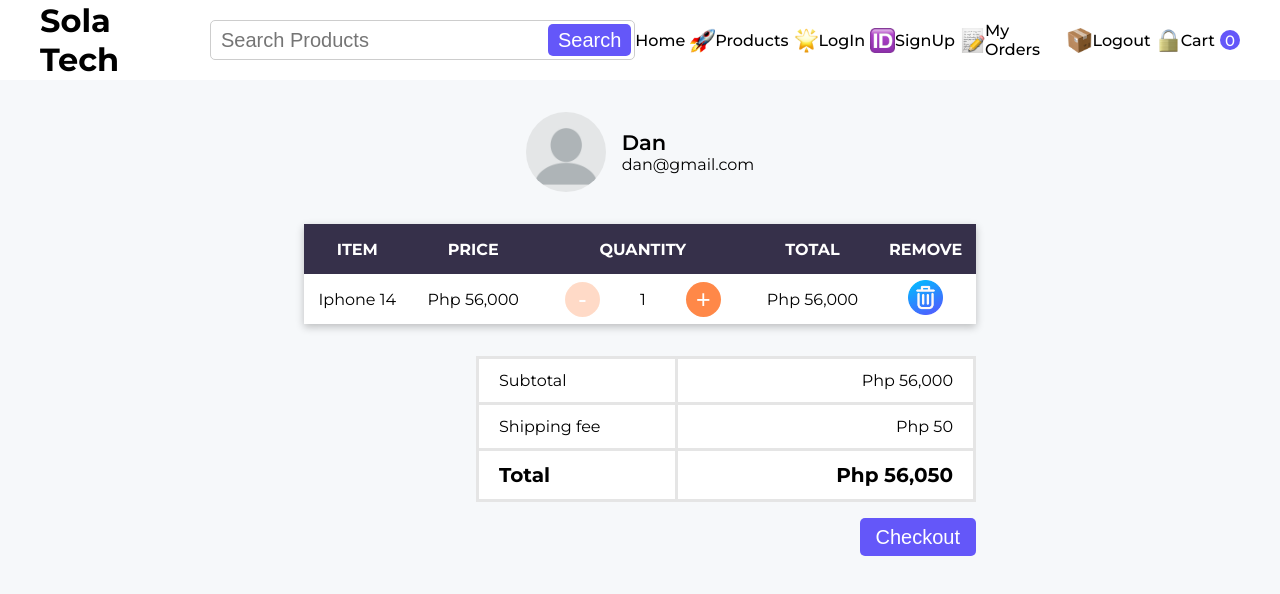
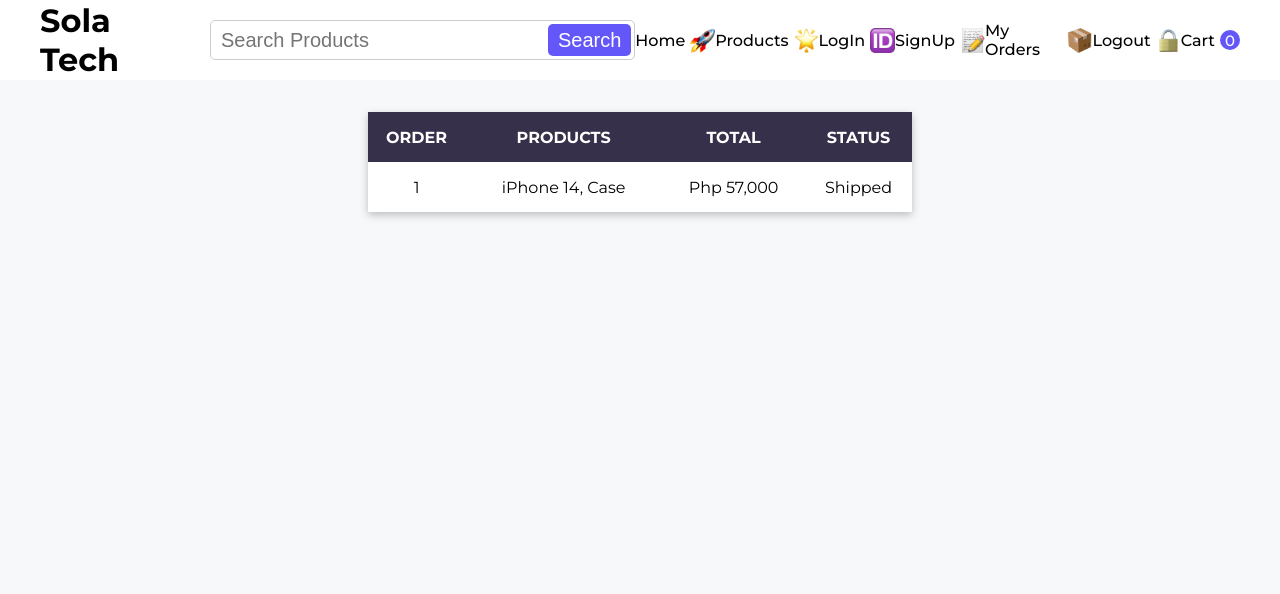
Before and after one commit to dtorres3rd/sola-tech-app, a React (Vite) app: page / in a window 1280 px wide. Shown: the top 594 px of the page. Built offline with nearby package versions, Linux system fonts and the light colour scheme.

Commit message:
added order page component

```diff
--- a/src/App.jsx
+++ b/src/App.jsx
@@ -6,6 +6,7 @@ import HomePage from './components/Home/HomePage';
 import ProductsPage from './components/Products/ProductsPage';
 import SingleProductPage from './components/SingleProduct/SingleProductPage';
 import CartPage from './components/Cart/CartPage';
+import MyOrderPage from './components/MyOrder/MyOrderPage';
 
 const App = () => {
   return (
@@ -15,7 +16,8 @@ const App = () => {
         {/* <HomePage />
         <ProductsPage />
         <SingleProductPage /> */}
-        <CartPage user='daniel' />
+        {/* <CartPage user='daniel' /> */}
+        <MyOrderPage />
       </main>
     </div>
   );
--- /dev/null
+++ b/src/components/MyOrder/MyOrderPage.css
@@ -0,0 +1,6 @@
+.myorder_page {
+  justify-content: center;
+  width: 50%;
+  margin: 0px auto;
+  padding: 32px 48px;
+}
--- /dev/null
+++ b/src/components/MyOrder/MyOrderPage.jsx
@@ -0,0 +1,22 @@
+import React from 'react';
+
+import './MyOrderPage.css';
+import Table from './../Common/Table';
+const MyOrderPage = () => {
+  return (
+    <section className='align_center myorder_page'>
+      <Table headings={['Order', 'Products', 'Total', 'Status']}>
+        <tbody>
+          <tr>
+            <td>1</td>
+            <td>iPhone 14, Case</td>
+            <td>Php 57,000</td>
+            <td>Shipped</td>
+          </tr>
+        </tbody>
+      </Table>
+    </section>
+  );
+};
+
+export default MyOrderPage;
```
